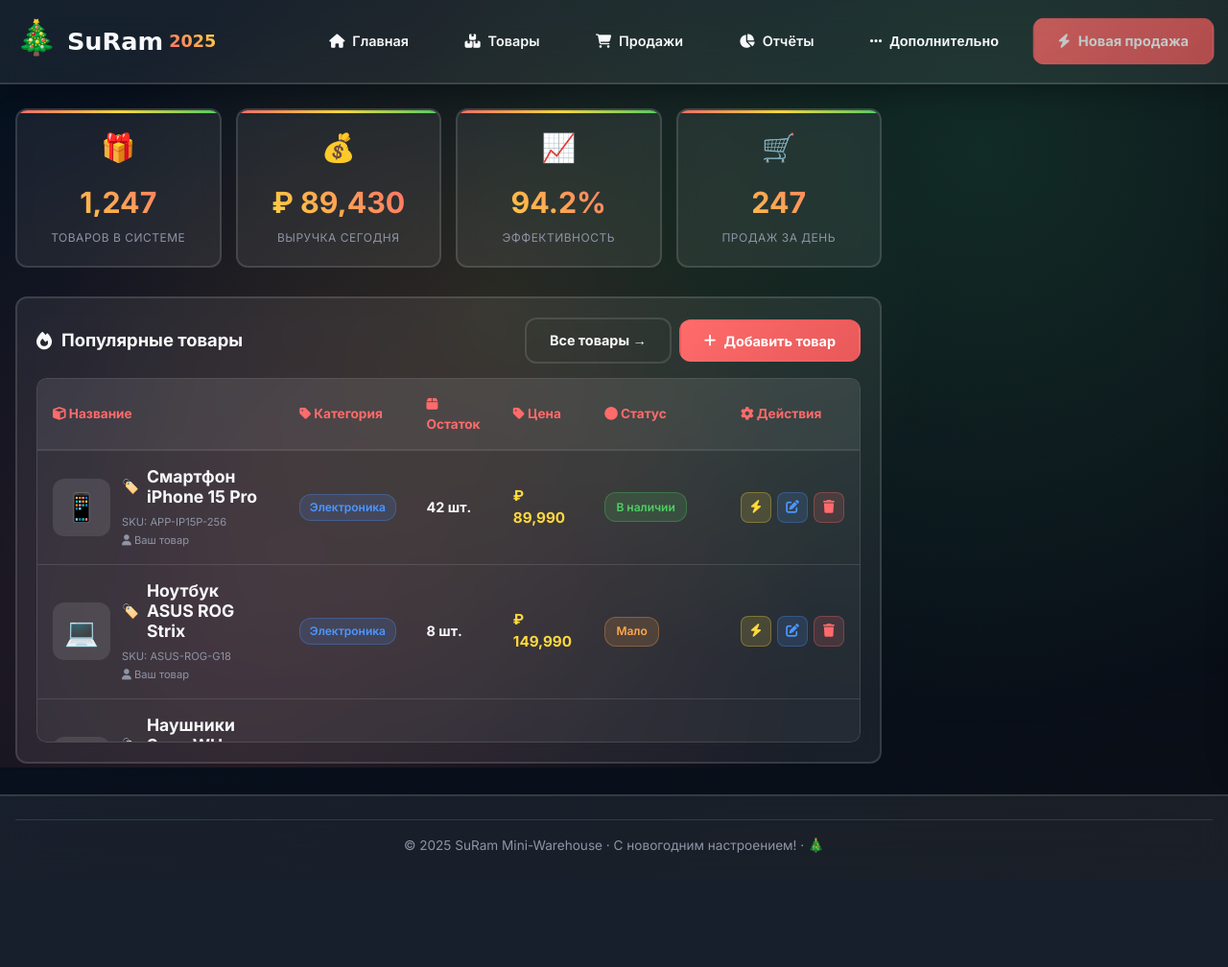
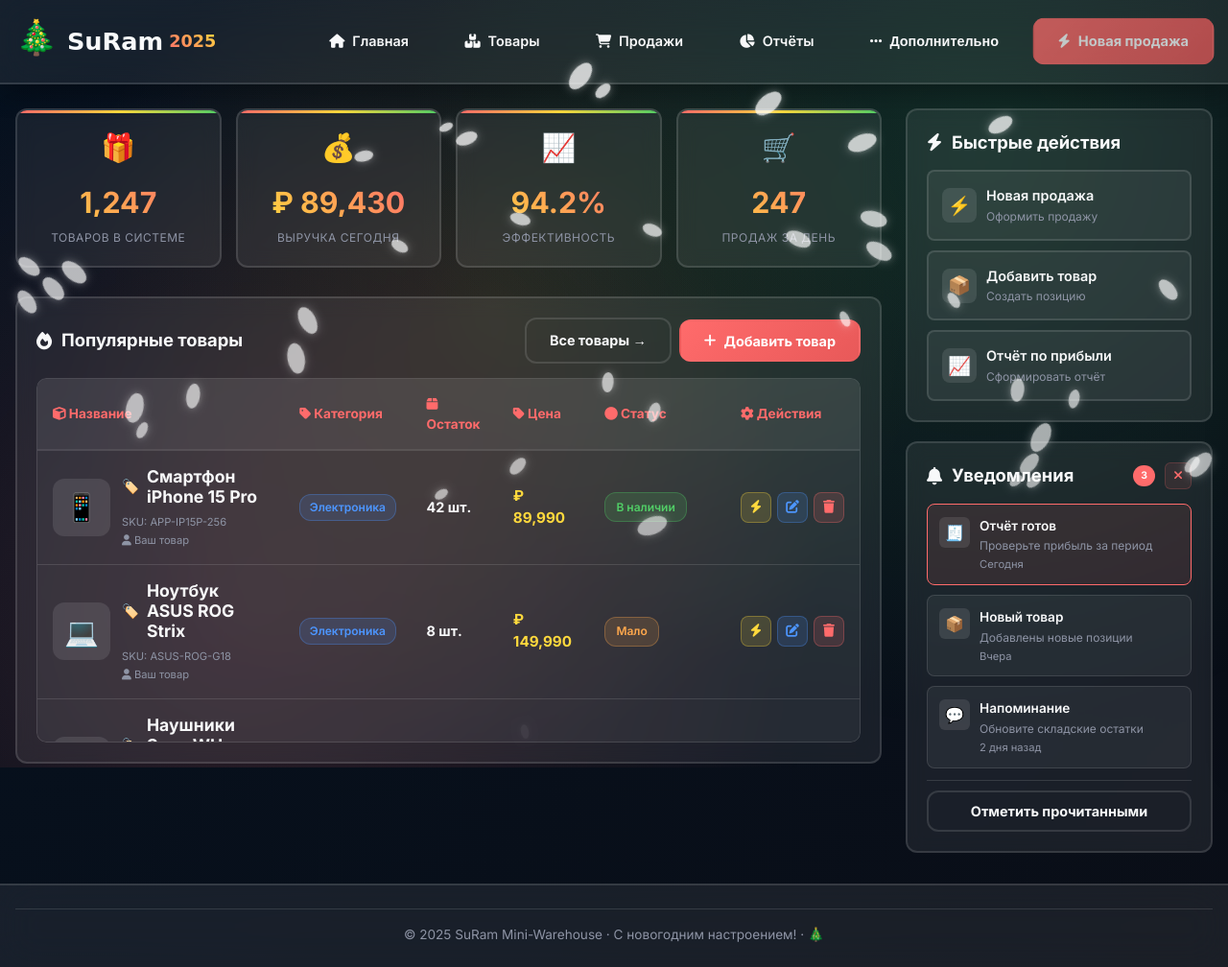
Before and after one commit to abubakarov10/mans_and_ramzan, a Django app: page / in a window 1280 px wide. Shown: the whole page at 96% size. Before the commit the page ends 889 px from the top, so only its background shows below. Run offline with Django 5.2, Linux system fonts and the light colour scheme; some web fonts are replaced.

Commit message:
Restore base sidebar and snow

```diff
--- a/mini_warehouse/static/css/theme.css
+++ b/mini_warehouse/static/css/theme.css
@@ -611,6 +611,7 @@ select.form-control {
     gap: 15px;
 }
 
+
 .page-header h1 {
     display: flex;
     align-items: center;
--- a/mini_warehouse/static/js/main.js
+++ b/mini_warehouse/static/js/main.js
@@ -45,6 +45,35 @@ function showNotification(message, type = 'info') {
     });
 }
 
+// Снег
+function initSnowflakes() {
+    const container = document.getElementById('snowflakes');
+    if (!container) {
+        return;
+    }
+
+    container.innerHTML = '';
+    const snowflakeCount = 40;
+
+    for (let i = 0; i < snowflakeCount; i += 1) {
+        const snowflake = document.createElement('div');
+        snowflake.className = 'snowflake';
+        snowflake.textContent = '❄';
+
+        const size = Math.random() * 0.8 + 0.6;
+        const left = Math.random() * 100;
+        const duration = Math.random() * 6 + 6;
+        const delay = Math.random() * 6;
+
+        snowflake.style.left = `${left}%`;
+        snowflake.style.fontSize = `${size}em`;
+        snowflake.style.animationDuration = `${duration}s`;
+        snowflake.style.animationDelay = `${delay}s`;
+
+        container.appendChild(snowflake);
+    }
+}
+
 // Блюр при скролле
 let lastScroll = 0;
 window.addEventListener('scroll', () => {
@@ -65,6 +94,8 @@ document.addEventListener('DOMContentLoaded', function() {
     // Загружаем сохранённую тему
     const savedTheme = localStorage.getItem('theme') || 'dark';
     document.documentElement.setAttribute('data-theme', savedTheme);
+
+    initSnowflakes();
 
     // Назначаем обработчики
     document.querySelectorAll('[data-theme-toggle]').forEach((toggle) => {
--- a/mini_warehouse/templates/base.html
+++ b/mini_warehouse/templates/base.html
@@ -16,6 +16,7 @@
 
     <!-- Styles -->
     <link rel="stylesheet" href="{% static 'css/style.css' %}">
+    <link rel="stylesheet" href="{% static 'css/snow.css' %}">
     <link rel="stylesheet" href="{% static 'css/theme.css' %}">
 </head>
 
@@ -93,7 +94,91 @@
 
 <!-- MAIN -->
 <main class="container">
-    {% block content %}{% endblock %}
+    <div class="main-grid">
+        <section class="dashboard-left">
+            {% block content %}{% endblock %}
+        </section>
+        <aside class="dashboard-sidebar">
+            <div class="card">
+                <div class="card-header">
+                    <h3><i class="fas fa-bolt"></i> Быстрые действия</h3>
+                </div>
+                <div class="card-body">
+                    <div class="quick-actions">
+                        <a href="{% url 'sales:create' %}" class="quick-action-btn quick-sale">
+                            <div class="action-icon">⚡</div>
+                            <div>
+                                <div class="action-title">Новая продажа</div>
+                                <div class="action-desc">Оформить продажу</div>
+                            </div>
+                        </a>
+                        <a href="{% url 'products:create' %}" class="quick-action-btn pro-sale">
+                            <div class="action-icon">📦</div>
+                            <div>
+                                <div class="action-title">Добавить товар</div>
+                                <div class="action-desc">Создать позицию</div>
+                            </div>
+                        </a>
+                        <a href="{% url 'reports:profit' %}" class="quick-action-btn create-report">
+                            <div class="action-icon">📈</div>
+                            <div>
+                                <div class="action-title">Отчёт по прибыли</div>
+                                <div class="action-desc">Сформировать отчёт</div>
+                            </div>
+                        </a>
+                    </div>
+                </div>
+            </div>
+
+            <div class="card notifications-card">
+                <div class="card-header">
+                    <h3><i class="fas fa-bell"></i> Уведомления</h3>
+                    <div class="notifications-header-actions">
+                        <span class="badge">3</span>
+                        <button class="btn-clear-all" type="button" title="Очистить">
+                            <i class="fas fa-times"></i>
+                        </button>
+                    </div>
+                </div>
+                <div class="card-body">
+                    <div class="notifications">
+                        <div class="notification new">
+                            <div class="notification-icon">🧾</div>
+                            <div class="notification-content">
+                                <div class="notification-title">Отчёт готов</div>
+                                <div class="notification-desc">Проверьте прибыль за период</div>
+                                <div class="notification-time">Сегодня</div>
+                            </div>
+                            <button class="notification-close" type="button">&times;</button>
+                        </div>
+                        <div class="notification">
+                            <div class="notification-icon">📦</div>
+                            <div class="notification-content">
+                                <div class="notification-title">Новый товар</div>
+                                <div class="notification-desc">Добавлены новые позиции</div>
+                                <div class="notification-time">Вчера</div>
+                            </div>
+                            <button class="notification-close" type="button">&times;</button>
+                        </div>
+                        <div class="notification">
+                            <div class="notification-icon">💬</div>
+                            <div class="notification-content">
+                                <div class="notification-title">Напоминание</div>
+                                <div class="notification-desc">Обновите складские остатки</div>
+                                <div class="notification-time">2 дня назад</div>
+                            </div>
+                            <button class="notification-close" type="button">&times;</button>
+                        </div>
+                    </div>
+                    <div class="notification-controls">
+                        <button class="btn btn-secondary btn-small mark-all-read" type="button">
+                            Отметить прочитанными
+                        </button>
+                    </div>
+                </div>
+            </div>
+        </aside>
+    </div>
 </main>
 
 <footer class="footer">
--- a/mini_warehouse/templates/dashboard.html
+++ b/mini_warehouse/templates/dashboard.html
@@ -46,9 +46,7 @@
     </div>
 </div>
 
-<div class="main-grid">
-    <!-- LEFT CONTENT -->
-    <section class="dashboard-left">
+<!-- LEFT CONTENT -->
         <!-- Ключевые метрики -->
         <div class="metrics-grid">
             <div class="metric-card">
@@ -199,6 +197,4 @@
                 </div>
             </div>
         </div>
-    </section>
-</div>
 {% endblock %}
```
